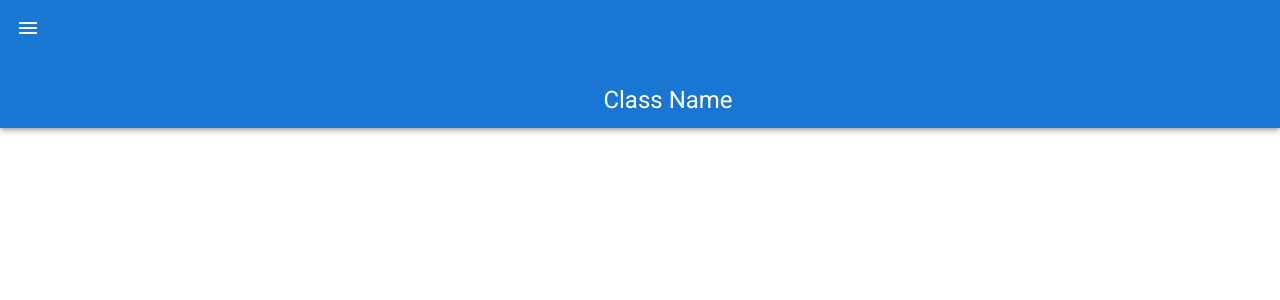
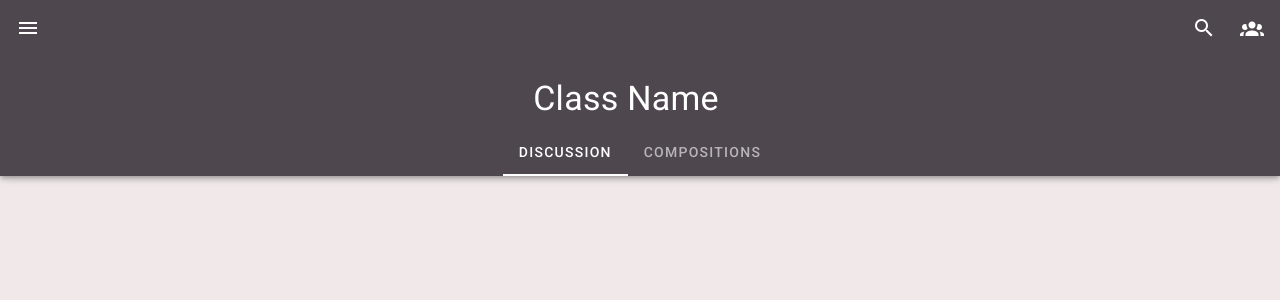
Before and after one commit to Feli0922/OpenDoorsEnglish, a Vue app: page / in a window 1280 px wide. Shown: the top 300 px of the page. Built offline with nearby package versions, Linux system fonts and the light colour scheme.

Commit message:
add search and people icons, tabs, colors

```diff
--- a/src/App.vue
+++ b/src/App.vue
@@ -1,8 +1,22 @@
 <template>
   <v-app>
-    <v-app-bar app color="primary" dark prominent="true">
+    <v-app-bar app color="#4F474E" dark prominent="true">
       <v-app-bar-nav-icon @click="drawer = true"></v-app-bar-nav-icon>
-      <v-toolbar-title class="mx-auto">{{title}}</v-toolbar-title>
+      <v-toolbar-title class="flex text-center display-1">{{title}}</v-toolbar-title>
+
+      <v-btn icon>
+        <v-icon>mdi-magnify</v-icon>
+      </v-btn>
+      <v-btn icon>
+        <v-icon>mdi-account-group</v-icon>
+      </v-btn>
+
+      <template v-slot:extension>
+        <v-tabs centered>
+          <v-tab>Discussion</v-tab>
+          <v-tab>Compositions</v-tab>
+        </v-tabs>
+      </template>
     </v-app-bar>
 
     <v-navigation-drawer v-model="drawer" absolute temporary>
@@ -39,3 +53,9 @@ export default {
   }),
 };
 </script>
+
+<style>
+#app {
+  background-color: #f1e9e9;
+}
+</style>
--- a/src/plugins/vuetify.js
+++ b/src/plugins/vuetify.js
@@ -3,5 +3,4 @@ import Vuetify from "vuetify/lib";
 
 Vue.use(Vuetify);
 
-export default new Vuetify({
-});
+export default new Vuetify({});
```
